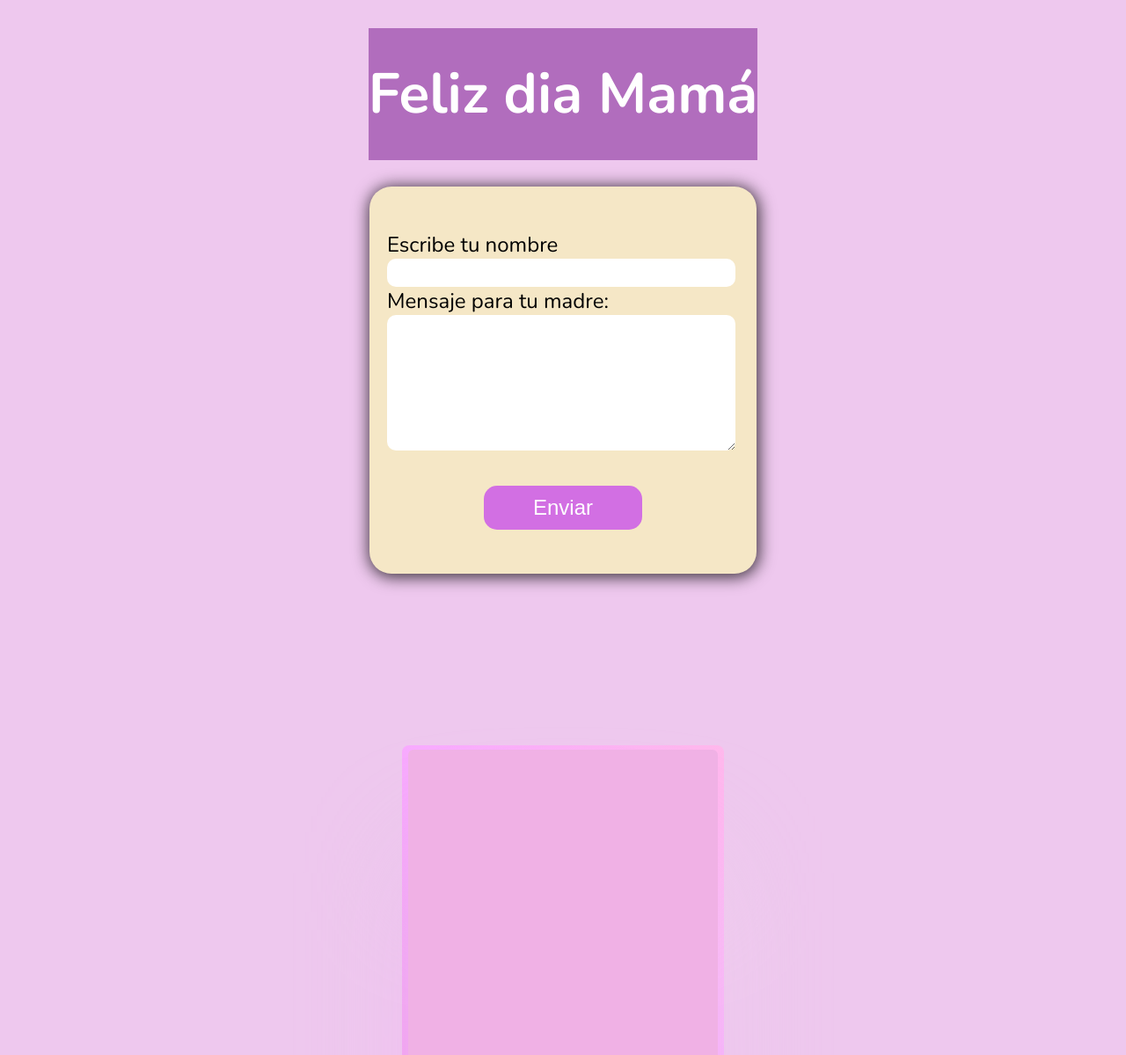
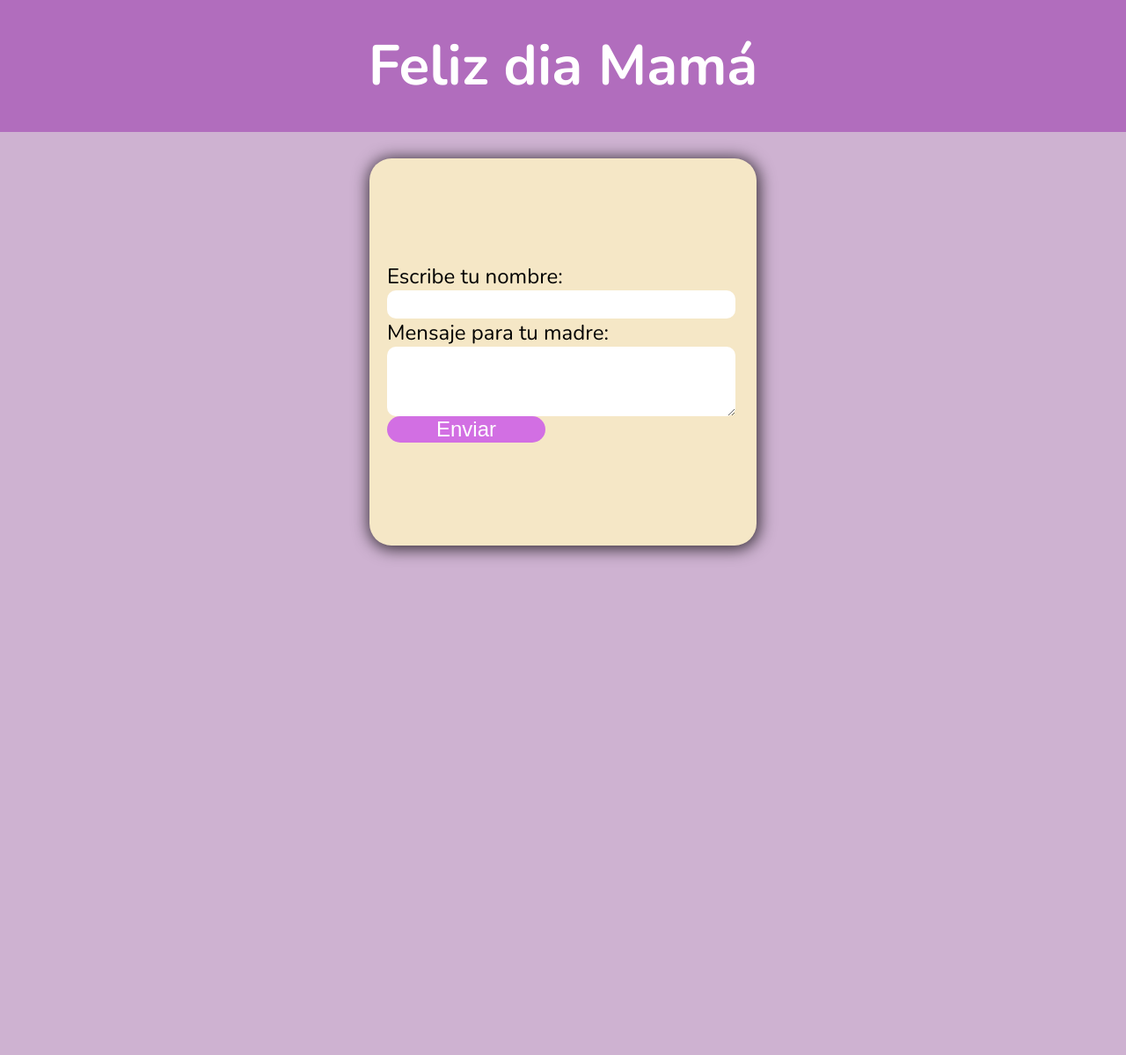
Before and after one commit to KENETGOD/10_de_Mayo, a PHP site: page / in a window 1280 px wide. Shown: the top 1199 px of the page at 88% size. After the commit the page ends 636 px from the top, so only its background shows below. Run offline with PHP 8.4, Linux system fonts and the light colour scheme.

Commit message:
Arreglo temporal

```diff
--- a/index.html
+++ b/index.html
@@ -9,82 +9,6 @@
   <link rel="preconnect" href="https://fonts.gstatic.com" crossorigin>
   <link href="https://fonts.googleapis.com/css2?family=Nunito:ital,wght@0,200..1000;1,200..1000&display=swap"
     rel="stylesheet">
-  <style>
-    body {
-      background-color: rgb(206, 178, 209);
-      margin: 0;
-      font-family: "Nunito", sans-serif;
-    }
-
-    header {
-      display: flex;
-      justify-content: center;
-      align-items: center;
-      height: 150px;
-      background-color: rgb(177, 109, 189);
-      color: white;
-      font-size: 2em;
-    }
-
-    form {
-      background-color: rgb(245, 231, 198);
-      display: flex;
-      flex-direction: column;
-      height: 400px;
-      width: 400px;
-      padding: 20px;
-      align-items: start;
-      justify-content: center;
-      border-radius: 25px;
-      font-size: 1.5em;
-      box-shadow: 1px 2px 18px 2px rgba(0, 0, 0, 0.75);
-    }
-
-    form #nombre {
-      width: 98%;
-      border: none;
-      height: 30px;
-      border-radius: 10px;
-    }
-
-    form textarea {
-      width: 98%;
-      border: none;
-      border-radius: 10px;
-    }
-
-    .container {
-      margin-top: 30px;
-      display: flex;
-      flex-direction: column;
-      align-items: center;
-      justify-content: center;
-    }
-
-    form div {
-      margin-top: 40px;
-      width: 100%;
-      height: 50px;
-      display: flex;
-      align-content: center;
-      justify-content: center;
-    }
-
-    form #boton {
-      width: 180px;
-      font-size: 1em;
-      border: none;
-      background-color: rgb(210, 111, 227);
-      color: white;
-      border-radius: 15px;
-    }
-
-    form #boton:hover {
-
-      cursor: pointer;
-      box-shadow: 1px 2px 40px -3px rgba(0, 0, 0, 0.55);
-    }
-  </style>
 </head>
 
 <body>
@@ -92,33 +16,24 @@
     <h1>Feliz dia Mamá</h1>
     <link rel="stylesheet" href="styles.css">
   </header>
-  <div class="container">
+  <div class="container" id="formContainer">
     <form id="form">
-      <label for="nombre">Escribe tu nombre</label>
-      <input type="text" name="nombre" id="nombre">
+      <label for="nombre">Escribe tu nombre:</label>
+      <input type="text" id="nombre">
       <label for="mensaje">Mensaje para tu madre:</label>
-      <textarea name="mensaje" id="mensaje" cols="30" rows="10"></textarea>
-      <div>
-        <!-- send the values from the inputs above-->
-
-        <input type="submit" value="Enviar" id="boton" onclick="showCard('nombre', 'mensaje')">
-      </div>
-
+      <textarea id="mensaje" rows="5"></textarea>
+      <input type="button" value="Enviar" id="boton" onclick="showCard()">
     </form>
   </div>
-
-  <div class="card" id="card">
+  <div class="card" id="cardContainer" style="display: none;">
     <h1>Carta para mamá</h1>
     <p>Querida mamá:</p>
     <p id="res-msg"></p>
     <p>Con cariño, <span id="res-name"></span></p>
-
     <img src="flowers1.png" alt="" class="img-deco">
     <img src="flowers2.png" alt="" class="img-deco rotate">
-
   </div>
-  <script type="text/javascript" src="script.js"></script>
-
+  <script src="script.js"></script>
 </body>
 
 </html>
--- a/script.js
+++ b/script.js
@@ -1,17 +1,10 @@
+function showCard() {
+  var nombre = document.getElementById('nombre').value;
+  var mensaje = document.getElementById('mensaje').value;
 
-// prevent the default behavior of the form
-document.getElementById("form").addEventListener("submit", function (event) {
-  event.preventDefault();
-  function showCard(nombre, mensaje) {
-    var card = document.getElementById("card");
-    var resMsg = document.getElementById("res-msg");
-    var resName = document.getElementById("res-name");
+  document.getElementById('res-name').textContent = nombre;
+  document.getElementById('res-msg').textContent = mensaje;
 
-    console.log(nombre, mensaje);
-
-    resName.innerHTML = nombre;
-    resMsg.innerHTML = mensaje;
-
-    card.style.display = "block";
-  }
-});
+  document.getElementById('formContainer').style.display = 'none';
+  document.getElementById('cardContainer').style.display = 'block';
+}
--- a/styles.css
+++ b/styles.css
@@ -13,14 +13,78 @@
 }
 
 body {
-  min-height: 100vh;
-  background: var(--col-bg);
+  background-color: rgb(206, 178, 209);
+  margin: 0;
+  font-family: "Nunito", sans-serif;
+}
+
+header {
   display: flex;
+  justify-content: center;
   align-items: center;
+  height: 150px;
+  background-color: rgb(177, 109, 189);
+  color: white;
+  font-size: 2em;
+}
+
+form {
+  background-color: rgb(245, 231, 198);
+  display: flex;
   flex-direction: column;
-  padding-top: 2rem;
-  padding-bottom: 2rem;
-  box-sizing: border-box;
+  height: 400px;
+  width: 400px;
+  padding: 20px;
+  align-items: start;
+  justify-content: center;
+  border-radius: 25px;
+  font-size: 1.5em;
+  box-shadow: 1px 2px 18px 2px rgba(0, 0, 0, 0.75);
+}
+
+form #nombre {
+  width: 98%;
+  border: none;
+  height: 30px;
+  border-radius: 10px;
+}
+
+form textarea {
+  width: 98%;
+  border: none;
+  border-radius: 10px;
+}
+
+.container {
+  margin-top: 30px;
+  display: flex;
+  flex-direction: column;
+  align-items: center;
+  justify-content: center;
+}
+
+form div {
+  margin-top: 40px;
+  width: 100%;
+  height: 50px;
+  display: flex;
+  align-content: center;
+  justify-content: center;
+}
+
+form #boton {
+  width: 180px;
+  font-size: 1em;
+  border: none;
+  background-color: rgb(210, 111, 227);
+  color: white;
+  border-radius: 15px;
+}
+
+form #boton:hover {
+
+  cursor: pointer;
+  box-shadow: 1px 2px 40px -3px rgba(0, 0, 0, 0.55);
 }
 
 .hidden {
```
Also changed, not shown: card.html (added, +21 -0 lines).
